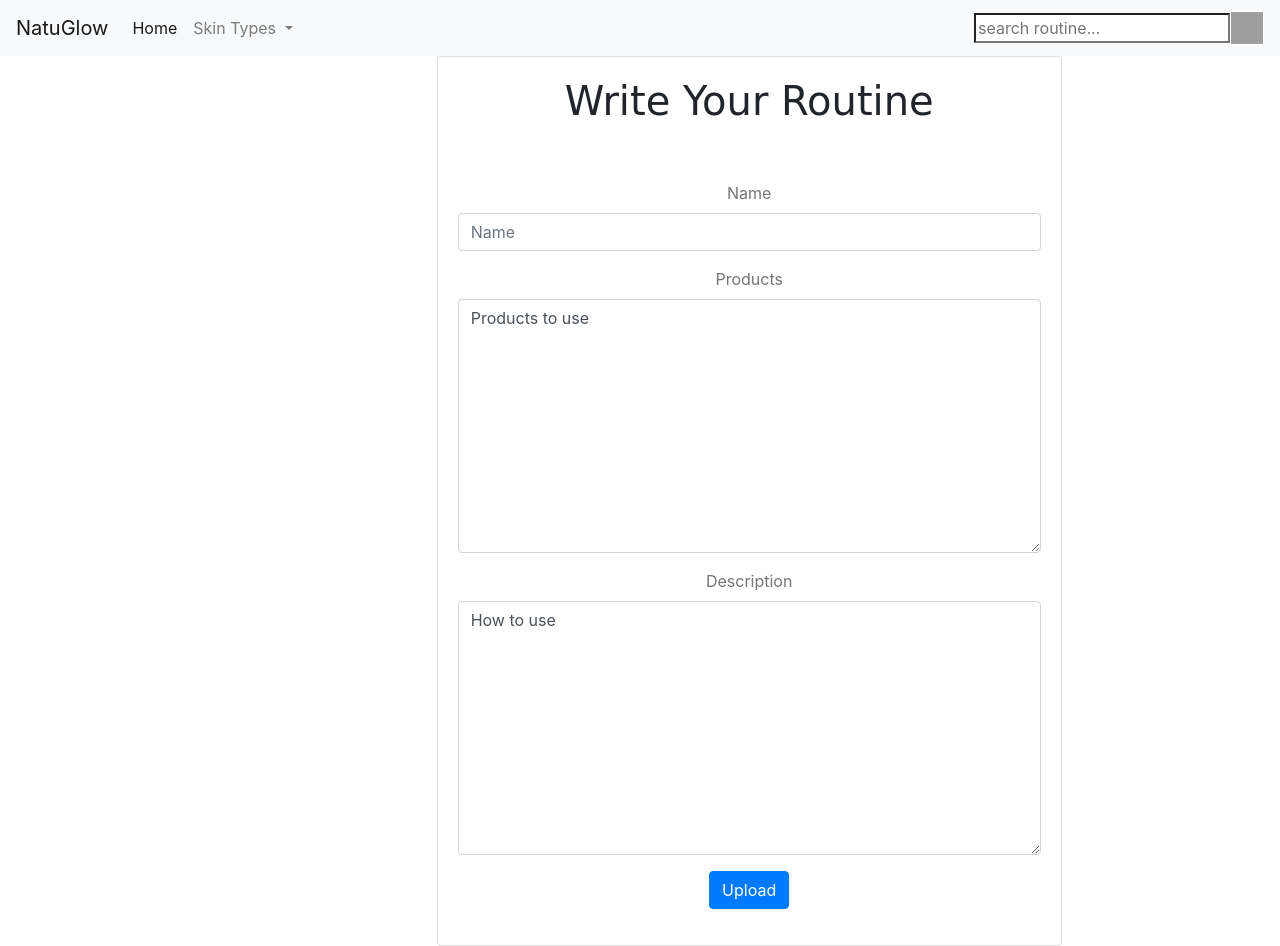
After one commit to Ornella-KK/NatuGlow, a Django app: page /glow/uploads/ in a window 1280 px wide. The commit adds this page. Run offline with Django 3.2, Linux system fonts and the light colour scheme; some libraries are stand-ins or nearby versions; grey boxes are pictures that could not be loaded.

Commit message:
added htmls and views

```diff
--- /dev/null
+++ b/glow/forms.py
@@ -0,0 +1,14 @@
+from django import forms
+from .models import *
+
+class CommentForm(forms.ModelForm):
+    class Meta:
+        model = Comment
+        fields = ['words']
+        exclude = ['user']
+
+class RoutineForm(forms.ModelForm):
+    class Meta:
+        model = Routine
+        fields = ['name','products','description']
+        exclude = ['review','user','category']
--- a/glow/models.py
+++ b/glow/models.py
@@ -6,13 +6,31 @@ from django.contrib.auth.models import User
 # Create your models here.
 class Category (models.Model):
     title = models.CharField(max_length=20)
+    image_path = models.ImageField(upload_to = 'pictures/')
     user = models.ForeignKey(User,on_delete=models.CASCADE)
+
+    @classmethod
+    def search_by_category(cls,search_term):
+        category = cls.objects.filter(title__icontains=search_term)
+        print(category)
+        return category
+
+    def __str__(self):
+        return self.title
+
+class Comment(models.Model):
+    words = HTMLField(max_length=500,default='Tell me something')
+    user = models.ForeignKey(User,on_delete=models.CASCADE)
+
+    def save_comment(self):
+        self.save()
 
 class Routine (models.Model):
     name = models.CharField(max_length=20,blank=True)
     products = HTMLField(max_length=500,default='Products to use')
     description = HTMLField(max_length=500,default='How to use')
     category = models.ForeignKey(Category,on_delete=models.CASCADE)
+    review = models.ForeignKey(Comment,on_delete = models.CASCADE)
     user = models.ForeignKey(User,on_delete=models.CASCADE)
 
     @classmethod
@@ -23,8 +41,3 @@ class Routine (models.Model):
 
     def __str__(self):
         return self.name
-
-class Skintype (models.Model):
-    skin = models.CharField(max_length=20,blank=False)
-    details = HTMLField(max_length=500,default='How to know')
-    user = models.ForeignKey(User,on_delete=models.CASCADE)
--- a/glow/templates/base.html
+++ b/glow/templates/base.html
@@ -7,6 +7,7 @@
 
   {% if title %}
   <title>NatuGlow | Make Your Skin Shine</title>
+  <link rel="icon" href="/static/img/20-myths-header.jpg" type="image/ico">
   {% else %}
     <title> NatuGlow | Make Your Skin Shine </title>
   {% endif %}
--- a/glow/templates/navbar.html
+++ b/glow/templates/navbar.html
@@ -0,0 +1,34 @@
+<div class="navpic">
+
+    <nav class="navbar navbar-expand-lg navbar-light bg-light">
+      <a class="navbar-brand" href="{% url 'home' %}">NatuGlow</a>
+      <button style="background-color:white;" class="navbar-toggler" type="button" data-toggle="collapse" data-target="#navbarSupportedContent" aria-controls="navbarSupportedContent" aria-expanded="false" aria-label="Toggle navigation">
+        <span class="navbar-toggler-icon"></span>
+      </button>
+
+      <div class="collapse navbar-collapse" id="navbarSupportedContent">
+        <ul class="navbar-nav mr-auto">
+          <li class="nav-item active">
+            <a class="nav-link" href="{% url 'home' %}">Home <span class="sr-only">(current)</span></a>
+          </li>
+          <li class="nav-item dropdown">
+            <a class="nav-link dropdown-toggle" href="#" id="navbarDropdown" role="button" data-toggle="dropdown" aria-haspopup="true" aria-expanded="false">
+              Skin Types
+            </a>
+            <div class="dropdown-menu drop" aria-labelledby="navbarDropdown">
+              {% for category in skin %}
+              <a class="dropdown-item" href="{% url 'page_category' category.title %}">{{category.title}}</a>
+              <div class="dropdown-divider"></div>
+
+
+              {% endfor %}
+            </div>
+          </li>
+        </ul>
+        <form class="form-inline my-2 my-lg-0" action="{% url 'search_results' %}">
+          <input type="search" placeholder="search routine..." name="names" aria-label="Search">
+          <button class="btn bg-white rounded p-0" type="submit"><img src="https://www.freeiconspng.com/uploads/search-icon-png-27.png" alt="" width="32px" height="32px"></button>
+        </form>
+      </div>
+    </nav>
+    </div>
--- /dev/null
+++ b/glow/templates/uploads.html
@@ -0,0 +1,30 @@
+{% extends 'base.html' %}
+{% load bootstrap4%}
+{% block content %}
+<div class="row">
+    <div class="col-md-4">
+
+    </div>
+    <div class="col-md-6">
+        <div class="card card-cascade  wider text-center">
+            <div class="card-body card-body-cascade ">
+                <h1 class="  text-center blue-text" style="font-family: 'Lobster Two', cursive;">
+                    Write Your Routine</h1> <br>
+                <br>
+                <form action="{% url 'post_site' % }" method="POST" style="color:#757575;" enctype="multipart/form-data">
+                        {% csrf_token %}
+                        {% bootstrap_form form %}
+
+                        <div class=" form-group">
+                    <input type="submit" class="btn btn-primary btn-md text-center" value="Upload"
+                        style="text-align:center;">
+            </div>
+            {{form.media}}
+            </form>
+
+        </div>
+    </div>
+</div>
+
+</div>
+{% endblock %}
--- a/glow/urls.py
+++ b/glow/urls.py
@@ -6,7 +6,9 @@ from django.conf.urls import url
 
 urlpatterns = [
     url('^$',views.home,name='home'),
-
+    url(r'^search/',views.search_results, name='search_results'),
+    url(r'^category/(\w+)', views.page_category,name='page_category'),
+    url('^uploads/',views.post_routine,name='post_routine'),
 ]
 
 if settings.DEBUG:
--- a/glow/views.py
+++ b/glow/views.py
@@ -1,12 +1,63 @@
 from django.shortcuts import render,redirect
-from django.http import Http404
+from django.http import HttpResponse,Http404,HttpResponseRedirect
 from .models import *
+from .forms import *
+from django.contrib.auth.decorators import login_required
+from django.core.exceptions import ObjectDoesNotExist
 from django.contrib.auth.models import User
+from django.db.models import Q
+
 # Create your views here.
 def home(request):
     routine = Routine.objects.all()
+    skin = Category.objects.all()
+    comment = Comment.objects.all()
+    title = 'Home'
+    if request.method == 'POST':
+        form = CommentForm(request.POST)
+        if form.is_valid():
+            post_id = int(request.POST.get("idpost"))
+            post = Post.objects.get(id = post_id)
+            comment = form.save(commit=False)
+            comment.username = request.user
+            comment.post = post
+            comment.save()
+        return redirect('index')
 
-    context = {
-        'routine':routine,
-    }
-    return render(request,'index.html',context)
+    else:
+        form = CommentForm()
+
+    return render(request,'index.html', {'routine':routine,'skin':skin,'comment':comment, 'form':form,'title':title})
+
+def page_category(request,category):
+    skin = Category.objects.all()
+    title = f"{category}"
+    category_results = Image.search_by_category(category)
+    return render(request,'index.html',{'routine':category_results,'skin':skin,'title':title})
+
+def search_results(request):
+    if 'names' in request.GET and request.GET['names']:
+        search_term = request.GET.get("names")
+        searched_routines = Routine.search_by_routine(search_term)
+
+        message = f'{search_term}'
+
+        return render(request,'search.html',{"message":message,"routines":searched_routines})
+
+    else:
+        message = "You haven't searched for any term"
+        return render(request,'search.html',{"message":message,"routines":searched_routines})
+
+def post_routine(request):
+    current_user = request.user
+    if request.method == 'POST':
+        form = RoutineForm(request.POST, request.FILES)
+        if form.is_valid():
+            home = form.save(commit=False)
+            home.profile =current_user
+            form.save()
+        return redirect('home')
+    else:
+        form =RoutineForm()
+
+    return render(request,'uploads.html',{"form":form,})
```
Also changed, not shown: glow/templates/index.html (+20 -1 lines), glow/migrations/0002_auto_20210209_1046.py (added), glow/migrations/0003_auto_20210209_1056.py (added), glow/migrations/0004_delete_skintype.py (added), glow/migrations/0005_auto_20210209_1139.py (added), static/css/baseglows.css (added), static/img/20-myths-header.jpg (added), static/img/main.jpg (added).
